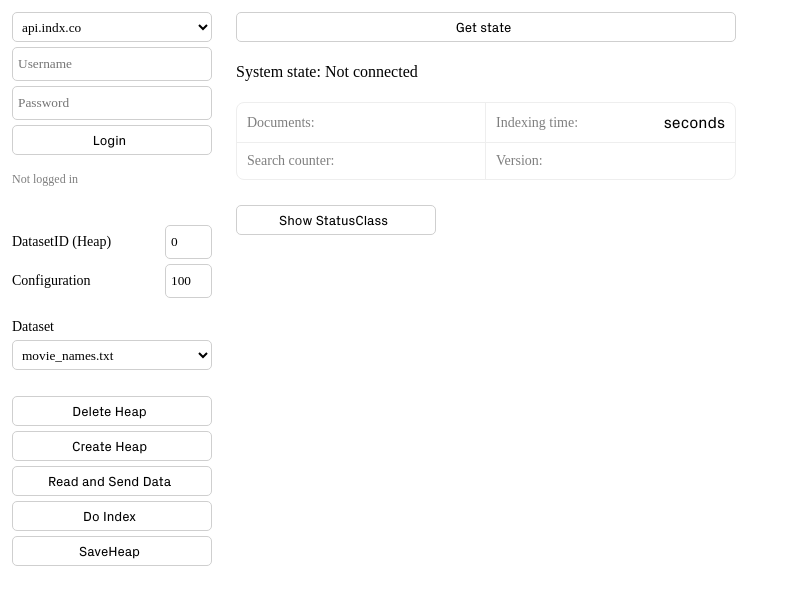
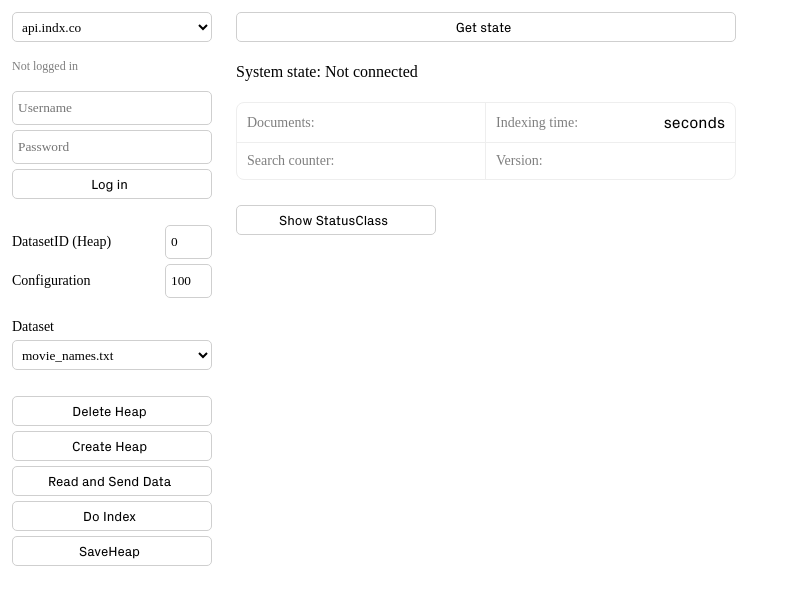
Before and after one commit to indxSearch/indx-restapi-load, a Next.js app: page / in a window 1280 px wide. Shown: the top 604 px of the page, without its empty margins (0-787 px from the left). Built offline with nearby package versions, Linux system fonts and the light colour scheme; a web font is replaced by a local one.

Commit message:
update pw handler

```diff
--- a/app/page.tsx
+++ b/app/page.tsx
@@ -33,6 +33,7 @@ const LoadIndx: React.FC = () => {
 
   const [apiToken, setApiToken] = useState<string>("");
   const [loginStatus, setLoginStatus] = useState<string>("Not logged in");
+  const [isLoggedin, setIsLoggedin] = useState<boolean>(false);
   const [url, setUrl] = useState<string>('https://api.indx.co/api/'); // Starting url
 
   // Credentials. Can be set in UI, or pre-populated here.
@@ -69,7 +70,8 @@ const LoadIndx: React.FC = () => {
         const data: AccessToken = await response.json();
         console.log("Bearer " + data.token);
         setApiToken("Bearer " + data.token);
-        setLoginStatus("Authorized");
+        setLoginStatus("Authorized as " + usr);
+        setIsLoggedin(true);
       }
     } catch (error) {
       console.error("Error during login", error);
@@ -257,11 +259,21 @@ const LoadIndx: React.FC = () => {
     setPw(event.target.value);
   };
 
-  const handleKeyPress = (event: React.KeyboardEvent<HTMLInputElement>): void => {
+  const handleLoginKeyPress = (event: React.KeyboardEvent<HTMLInputElement>): void => {
     if (event.key === 'Enter') {
       Login();
     }
   };
+
+  const LogOut = async (): Promise<void> => {
+    setUsr("");
+    setPw("");
+    setApiToken("");
+    setLoginStatus("Not logged in");
+    setIsLoggedin(false);
+  }
+
+
 
   const handleUrlChange = (event: React.ChangeEvent<HTMLSelectElement>): void => {
     setUrl(event.target.value);
@@ -309,6 +321,10 @@ const LoadIndx: React.FC = () => {
           </label>
         </div>
 
+        <p className={styles.loginStatus}>{loginStatus}</p>
+
+        {!isLoggedin ? (
+          <>
           <input
             type="text"
             placeholder="Username"
@@ -320,12 +336,14 @@ const LoadIndx: React.FC = () => {
             placeholder="Password"
             value={pw}
             onChange={handlePwChange}
-          onKeyDown={handleKeyPress}
+            onKeyDown={handleLoginKeyPress}
           />
 
-        <button onClick={Login}>Login</button>
-
-        <p className={styles.loginStatus}>{loginStatus}</p>
+          <button onClick={Login}>Log in</button>
+          </>
+        ) : (
+          <button onClick={LogOut}>Log out</button>
+        )}
 
         <br />
 
@@ -363,7 +381,7 @@ const LoadIndx: React.FC = () => {
 
           {selectedFile === 'custom' && (
             <div className={styles.selectFile}>
-              <input id="file-input" type="file" onChange={handleCustomFileChange} />
+              <input id="file-input" type="file" accept='.txt' onChange={handleCustomFileChange} />
               <label htmlFor="file-input">Choose a .txt file</label>
               {uploadedFile && <div>Selected file: {customFileName}</div>}
             </div>
@@ -386,8 +404,6 @@ const LoadIndx: React.FC = () => {
 
         <button onClick={SaveHeap} disabled={saving}>
           {saving ? "Saving heap..." : "SaveHeap"}</button>
-
-        <p className={styles.token}>{apiToken}</p>
 
       </div>
 
```
Lines whose indentation alone changed are shown as unchanged.
